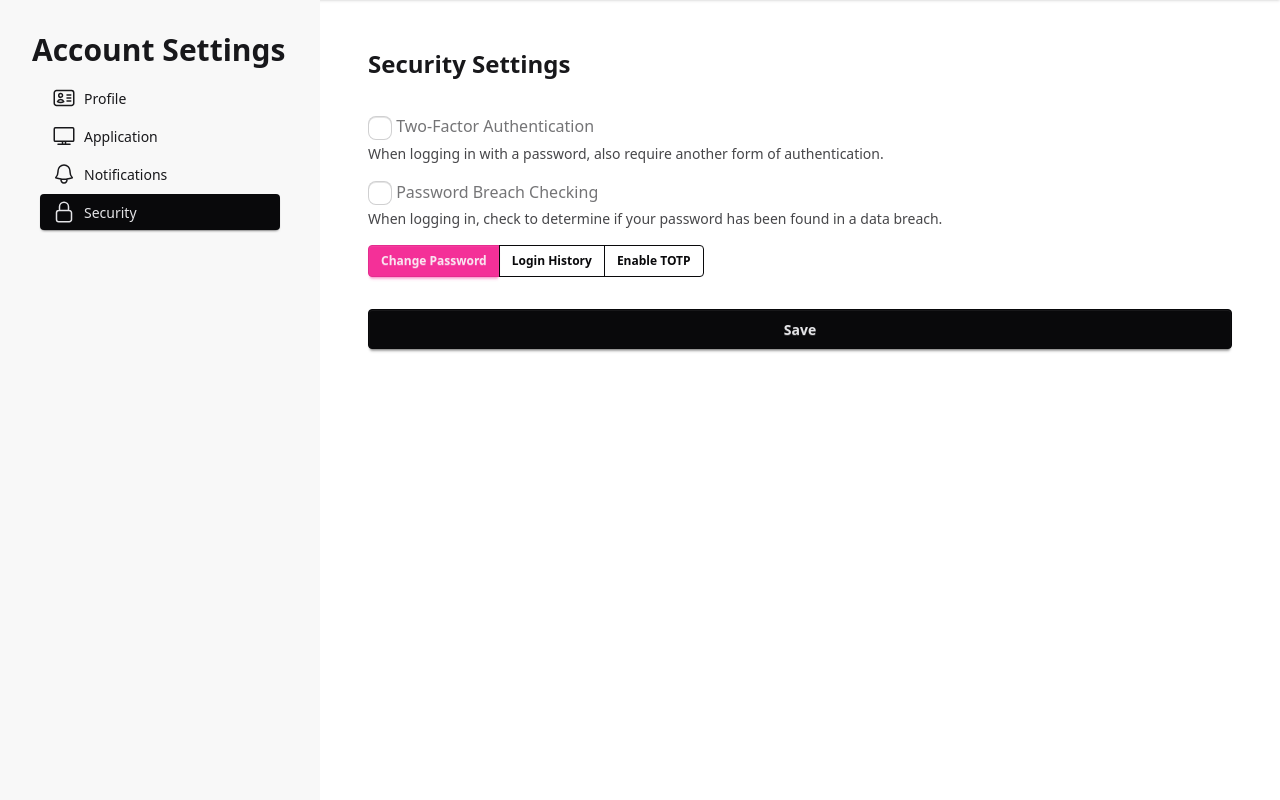
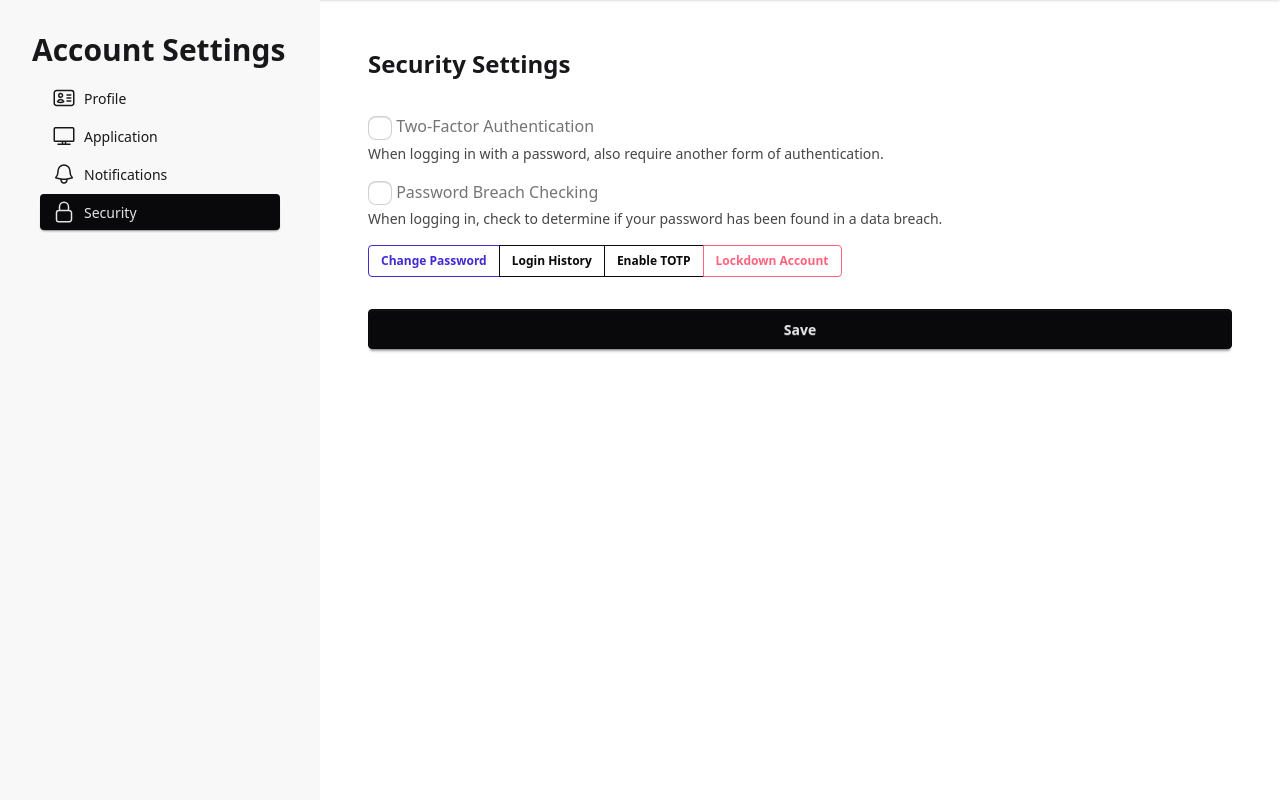
Before and after one commit to xDylan03x/FlaskTemplate, a Flask app: page /account-settings/security in a window 1280 px wide. Shown: the part 64-864 px from the top of the page. Run offline with Flask 3, Linux system fonts and the light colour scheme; the visitor is signed in with stand-in values (Sample User, id 1); data comes from the database, SQL or seed files in the repository; data that the repository does not hold is empty; style sheets or scripts are compiled from the project's sources; parts of the project's set-up code (start-up, migrations or seed data) failed here and were passed over; some libraries are stand-ins or nearby versions.

Commit message:
Added account lockdown and style changes

```diff
--- a/app/core/routes.py
+++ b/app/core/routes.py
@@ -1,6 +1,6 @@
 from flask import render_template, request, flash, redirect, url_for, current_app, abort, session, \
     render_template_string
-from flask_login import login_required, current_user, login_user
+from flask_login import login_required, current_user, login_user, logout_user
 from sqlalchemy import text
 from sqlalchemy.exc import SQLAlchemyError
 
@@ -309,6 +309,26 @@ def manage_device(uuid36):
     return render_template('account-settings/manage-device.html', title="Manage Device", tab="security", device=device, parsed_device=parsed_device, user_ip=request.remote_addr, form=form)
 
 
+@core.route('/account-settings/security/lockdown/<string:uuid36>')
+@core.route('/account-settings/security/lockdown')
+@login_required
+def lockdown(uuid36: str = None):
+    if uuid36 is None:
+        user = current_user
+    else:
+        user = UserManager.get_user_by_uuid36(uuid36)
+        if user is None:
+            abort(404)
+    UserManager.lockdown_user(user)
+    if uuid36 is None:
+        flash('Your account has been locked down.', 'success')
+        logout_user()
+        session.clear()
+        return redirect(url_for('auth.login'))
+    flash('User has been locked down.', 'success')
+    return redirect(url_for('core.user_settings'))
+
+
 @core.route('/system-settings/users')
 @login_required
 @require_permission('users')
--- a/app/core/templates/account-settings/security.html
+++ b/app/core/templates/account-settings/security.html
@@ -17,13 +17,14 @@
         </div>
 
         <div class="join mt-4">
-            <a class="btn btn-sm btn-secondary join-item" href="{{ url_for('core.change_password') }}">Change Password</a>
+            <a class="btn btn-sm btn-outline btn-primary join-item" href="{{ url_for('core.change_password') }}">Change Password</a>
             <a class="btn btn-sm btn-outline btn-neutral join-item" href="{{ url_for('core.login_history') }}">Login History</a>
             {% if current_user.totp_verified %}
                 <button type="button" class="btn btn-sm btn-outline btn-error join-item" onclick="totp_modal.showModal()">Disable TOTP</button>
             {% else %}
                 <a class="btn btn-sm btn-outline btn-neutral join-item" href="{{ url_for('core.enable_totp') }}">Enable TOTP</a>
             {% endif %}
+            <button type="button" class="btn btn-sm btn-outline btn-error join-item" onclick="lockdown_modal.showModal()">Lockdown Account</button>
         </div>
 
         {{ form.submit(class='btn btn-neutral text-neutral-content mt-8 w-full') }}
@@ -42,4 +43,17 @@
         </div>
     </dialog>
 
+    <dialog id="lockdown_modal" class="modal modal-bottom sm:modal-middle">
+        <div class="modal-box">
+            <h3 class="text-lg font-bold">Warning</h3>
+            <p class="py-4">Are you sure you want to lockdown your account? This can only be undone by an administrator.</p>
+            <div class="modal-action">
+                <form method="dialog">
+                    <button class="btn">Cancel</button>
+                </form>
+                <a class="btn btn-error" href="{{ url_for('core.lockdown') }}">Lockdown</a>
+            </div>
+        </div>
+    </dialog>
+
 {% endblock %}
--- a/app/model_managers.py
+++ b/app/model_managers.py
@@ -140,6 +140,21 @@ class UserManager:
                 user_setting_record = UserSetting(key=setting.setting, value=setting.default, user_id=user.id)
                 db.session.add(user_setting_record)
             db.session.commit()
+
+    @staticmethod
+    def lockdown_user(user: User) -> None:
+        """
+        Secures a user's account
+        :param user:
+        :return:
+        """
+        user.refresh_uuid36()
+        user.status = 'disabled'
+        user.phone_number_verified = False
+        for perm in pm.all():
+            user.set_permission(perm.permission, False)
+        db.session.commit()
+        NotificationManager.send_notification(user, "Account Locked", "Your account has been locked down for security purposes. Please contact an admin to regain access.", NotificationCategory.ACCOUNT_LOCKDOWN)
 
 
 class LoginTokenManager:
--- a/app/models.py
+++ b/app/models.py
@@ -342,6 +342,7 @@ class NotificationCategory(enum.Enum):
     PASSWORD_CHANGE = "notifications.security_alerts"
     PHONE_NUMBER_CHANGE = "notifications.security_alerts"
     NEW_DEVICE_LOGIN = "notifications.security_alerts"
+    ACCOUNT_LOCKDOWN = "notifications.security_alerts"
 
 
 class UserNotification(SearchableMixin, db.Model):
```
Also changed, not shown: app/core/templates/system-settings/edit-user.html (+16 -2 lines).
